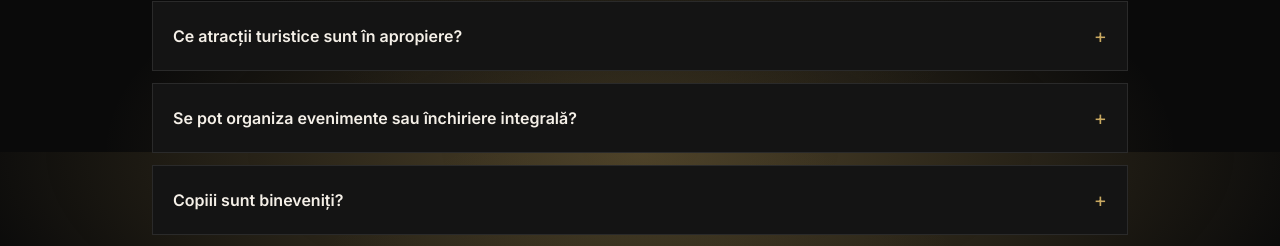
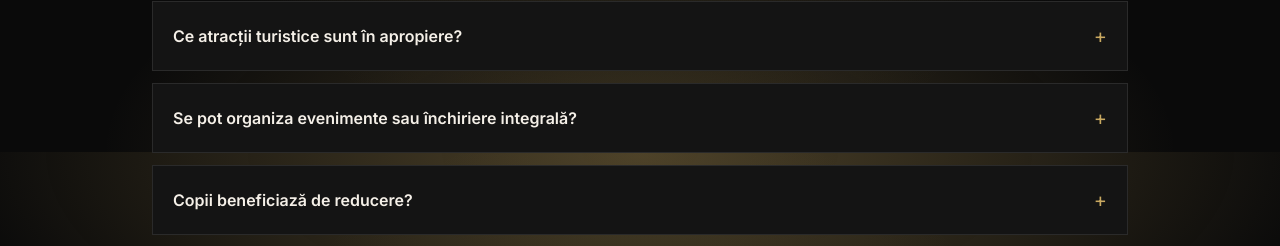
Before and after one commit to policolor-website/dance-art-studio, a Next.js app: page /despre-noi in a window 1280 px wide. Shown: the part 3048-3294 px from the top of the page. Built offline with nearby package versions, Linux system fonts and the light colour scheme; no server answers.

Commit message:
Update FAQ question about children discount

```diff
--- a/src/components/FAQ.tsx
+++ b/src/components/FAQ.tsx
@@ -34,7 +34,7 @@ const faqItems = [
       "Da, oferim posibilitatea de închiriere integrală a celor 3 cabane (maxim 30 persoane) pentru evenimente, team-building-uri sau petreceri de Crăciun. Disponibil și All Inclusive / Ultra All Inclusive pentru grupuri.",
   },
   {
-    question: "Copiii sunt bineveniți?",
+    question: "Copii beneficiază de reducere?",
     answer:
       "Da! Copiii 0-6 ani beneficiază de cazare și masă GRATUIT. Copiii 6-14 ani au -50% din preț. Avem loc de joacă, trambulină, tobogan, hamace și plimbări cu poneii Chico și Zoro.",
   },
```
